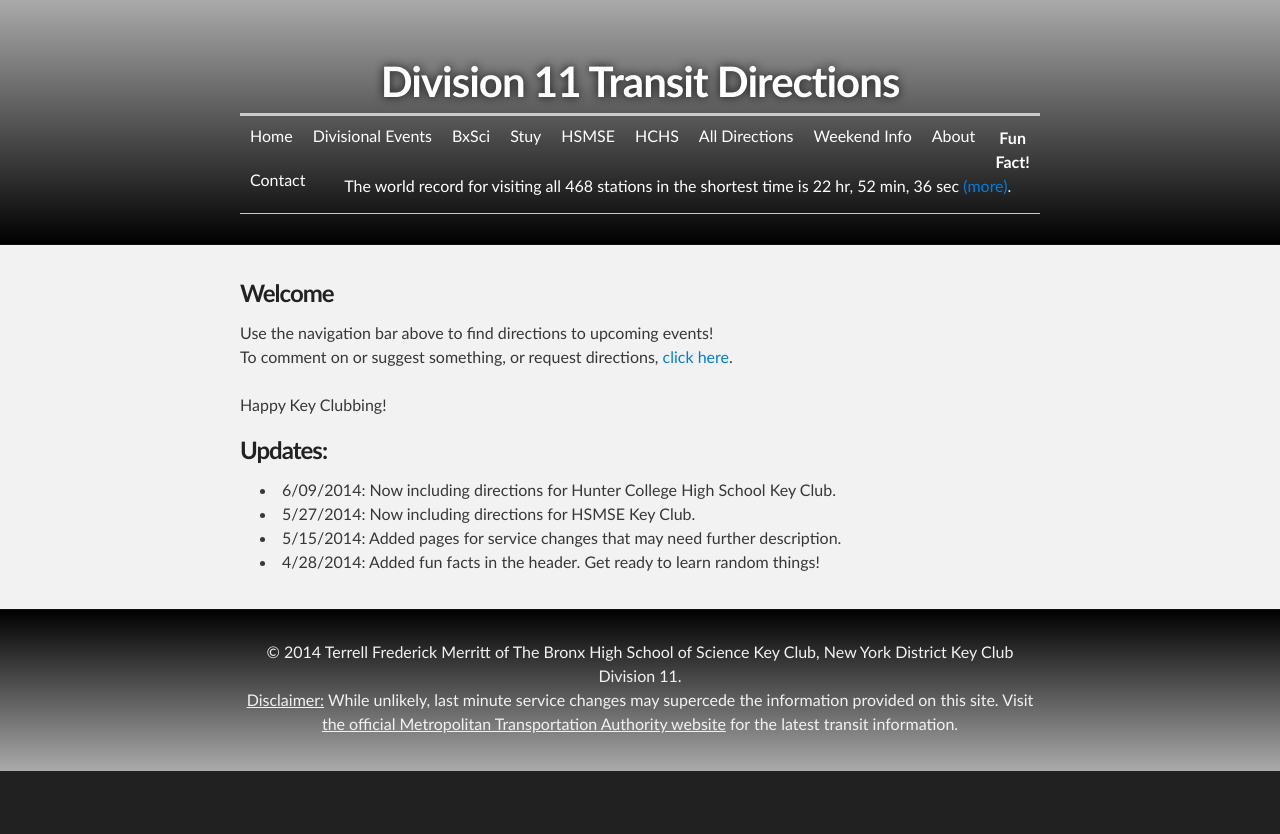
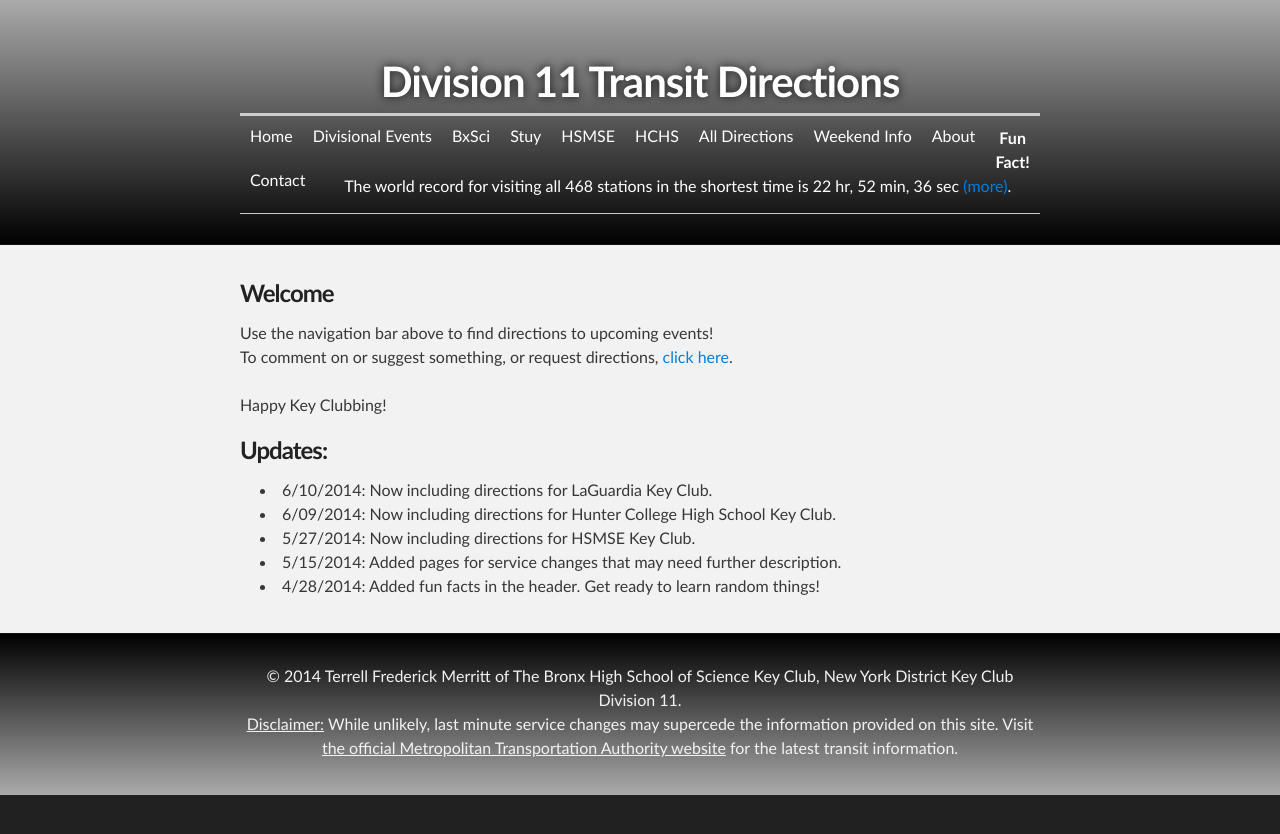
Before and after one commit to d11directions/d11directions.github.io, a Jekyll site: the page built from index.html, in a window 1280 px wide. Shown: the top 834 px of the page. Built offline with Jekyll 4.4.1, drawn with Linux system fonts in a browser that asks for light colours.

Commit message:
Add update to index.

```diff
--- a/index.html
+++ b/index.html
@@ -15,6 +15,7 @@ published: true
 
     <h3>Updates:</h3>
     <ul>
+      <li>6/10/2014: Now including directions for LaGuardia Key Club.</li>
       <li>6/09/2014: Now including directions for Hunter College High School Key Club.</li>
       <li>5/27/2014: Now including directions for HSMSE Key Club.</li>
       <li>5/15/2014: Added pages for service changes that may need further description.</li>
```
